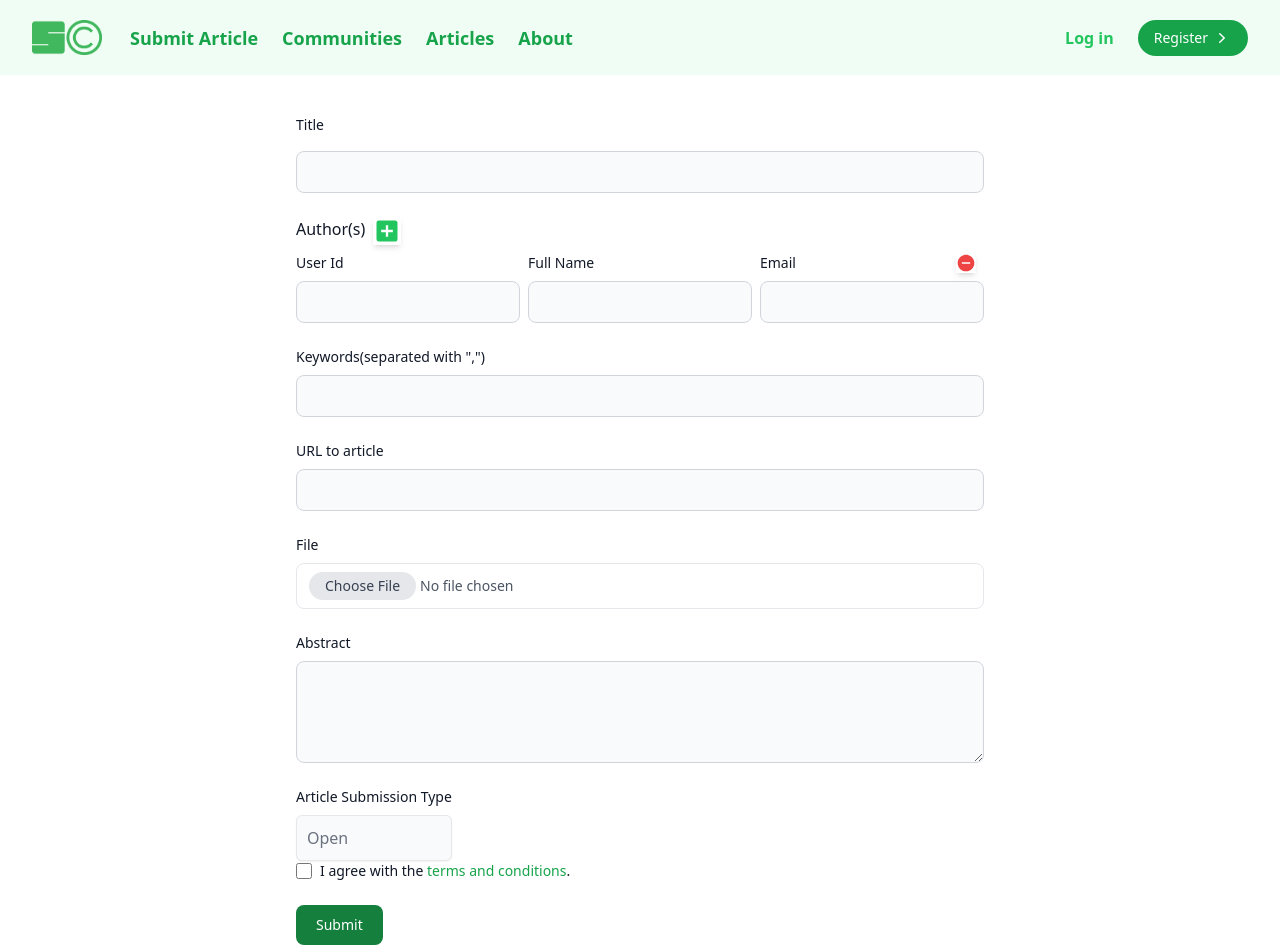
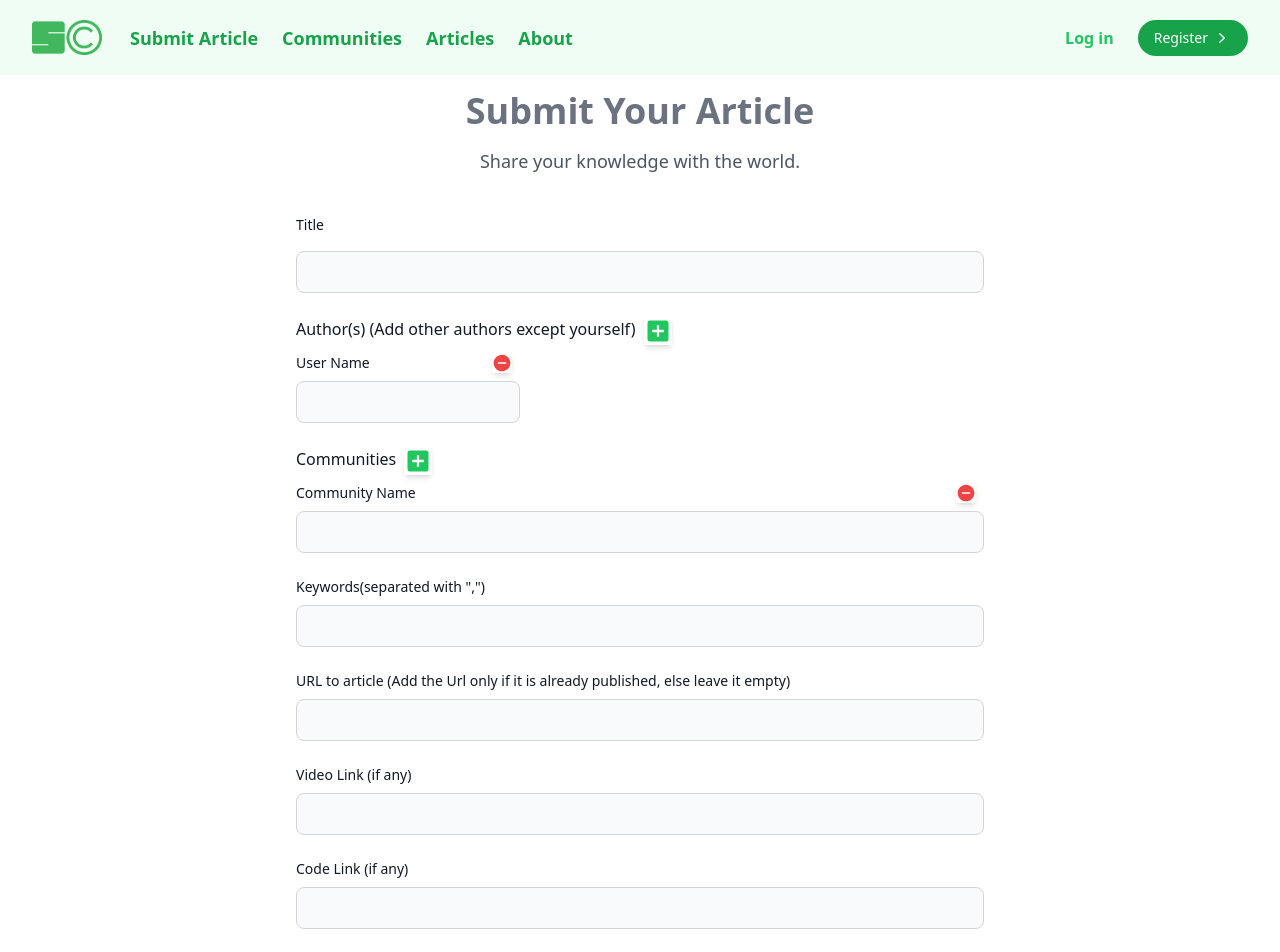
Before and after one commit to JyothiSwaroopReddy07/SciCommons-frontend, a React (Create React App) app: page /submitarticle in a window 1280 px wide. Shown: the top 952 px of the page. Built offline with nearby package versions, Linux system fonts and the light colour scheme.

Commit message:
added submit article page

```diff
--- a/src/App.js
+++ b/src/App.js
@@ -6,6 +6,8 @@ import ErrorPage from './Pages/ErrorPage/ErrorPage';
 import AllArticlesPage from './Pages/AllArticlesPage/AllArticlesPage';
 import Communities from './Pages/Communities/Communities';
 import SubmitArticle from './Pages/SubmitArticle/SubmitArticle';
+import SuccessfulSubmission from './Components/SuccessfulSubmission';
+import SuccessfulRegistration from './Components/SuccessfulRegistration';
 import { BrowserRouter as Router, Routes, Route } from 'react-router-dom';
 
 function App() {
@@ -18,6 +20,8 @@ function App() {
         <Route path='/articles' element={<AllArticlesPage />} />
         <Route path='/communities' element={<Communities/>}/>
         <Route path='/submitarticle' element={<SubmitArticle/>}/>
+        <Route path='/articlesuccessfulsubmission' element={<SuccessfulSubmission/>}/>
+        <Route path='/registersuccessful' element={<SuccessfulRegistration/>}/>
         <Route path = "*" element={<ErrorPage/>} />
       </Routes>
     </Router>
--- a/src/Pages/Register/Register.jsx
+++ b/src/Pages/Register/Register.jsx
@@ -47,7 +47,7 @@ const Register = () => {
             alert("Account created successfully!!! Please login to continue.")
 
             // Perform any additional actions after successful register, e.g., navigate to the home page
-            navigate('/login');
+            navigate('/registersuccessful');
           } catch (error) {
             // Handle register error
             if (error.response && error.response.data && error.response.data.username && error.response.data.username[0]) {
--- a/src/Pages/SubmitArticle/SubmitArticle.jsx
+++ b/src/Pages/SubmitArticle/SubmitArticle.jsx
@@ -1,47 +1,149 @@
-import React from "react";
+import React, {useState} from "react";
 import {useNavigate} from 'react-router-dom';
 import { MdAddBox,MdRemoveCircle } from "react-icons/md";
 import "./SubmitArticle.css";
 import NavBar from "../../Components/NavBar/NavBar";
 import Footer from "../../Components/Footer/Footer";
+import axios from "axios";
 
 const SubmitArticle = () => {
 
-    // const baseURL = "http://127.0.0.1:8000/api/";
-  const baseURL = 'https://scicommons-backend.onrender.com/api/';
-  const url = baseURL + "articles/create/";
+  const baseURL = 'https://scicommons-backend.onrender.com/api/article/';
 
-  const [authors, setAuthors] = React.useState([
+  const [authors, setAuthors] = useState([
     {
-      userName: "",
-      fullName: "",
-      email: "",
+      username: "",
     },
   ]);
-  const [type, setType] = React.useState("op");
+
+  const [communities, setCommunities] = useState([{
+    name: "",
+  }]);
+
+  const [authorIds, setAuthorIds] = useState([]);
+  const [communityIds, setCommunityIds] = useState([]);
+  const [status, setStatus] = useState("public");
+
 
   const navigate = useNavigate();
 
-  const submitForm = (e) => {
+  const validateUser = async(token) => {
+
+    for(let i=0; i < authors.length; i++){
+      if(authors[i].username === ""){
+        return false;
+      }
+      else{
+        try{
+          const response = await axios.get(`https://scicommons-backend.onrender.com/api/user/`, {
+            params: {
+              search: authors[i].username,
+            },
+            headers: {
+              "Content-Type": "application/json",
+              Authorization: `Bearer ${token}`,
+            },
+          })
+          console.log(response.data.success.results[0].id)
+          if(response.data.success.results.length === 0 || (response.data.success.results[0].username !== authors[i].username)){
+            return false;
+          }
+          else {
+            const newAuthorIds = [...authorIds, response.data.success.results[0].id];
+            setAuthorIds(newAuthorIds);
+          }
+        } catch(error){
+          console.log(error)
+          return false;
+        }
+      }
+    }
+    return true;
+  }
+
+  const validateCommunity = async(token) => {
+    for(let i=0; i<communities.length; i++){
+      if(communities[i].name === ""){
+        return false;
+      }
+      else{
+        try{
+          const response = await axios.get(`https://scicommons-backend.onrender.com/api/community/`, {
+            params: {
+              search: communities[i].name,
+            },
+            headers: {
+              "Content-Type": "application/json",
+              Authorization: `Bearer ${token}`,
+            },
+          })
+          console.log(response.data.success.results[0].id)
+          if(response.data.success.results.length === 0 || (response.data.success.results[0].Community_name !== communities[i].name)){
+            return false;
+          }
+          else {
+            const newCommunityIds = [...communityIds, response.data.success.results[0].id];
+            setCommunityIds(newCommunityIds);
+          }
+        } catch(error){
+          console.log(error)
+          return false;
+        }
+      }
+    }
+    return true;
+  }
+  const submitForm = async(e) => {
     e.preventDefault();
-    console.log("submitting");
-    const data = new FormData(e.target);
-    const value = Object.fromEntries(data.entries());
-    console.log(value.author);
-    console.log(JSON.stringify(value));
+    setAuthorIds([]);
+    setCommunityIds([]);
+    const form_data = new FormData(e.target);
+    const token = localStorage.getItem('token');
+    if(communities.length === 0) {
+      alert("Please enter atleast one community name")
+      return;
+    }
+    var res = await validateUser(token)
+    if( res === false){
+      alert("Please enter the correct usernames")
+      return;
+    }
+    res = await validateCommunity(token)
+    if(res === false){
+      alert("Please enter the correct community names")
+      return;
+    }
 
-    fetch(url, {
-      method: "POST",
-      headers: {
-        "Content-Type": "application/json",
-      },
-      body: JSON.stringify(value),
-    })
-      .then((res) => res.json())
-      .then((data) => console.log(data))
-      .catch((err) => console.log(err));
+    form_data.delete('authors');
+    form_data.delete('communities');
+    form_data.delete('username');
 
-    navigate("/");
+    for(let i=0;i<authorIds.length;i++){
+      form_data.append(`authors[${i}]`, JSON.stringify(authorIds[i]));
+    }
+
+    for(let i=0;i<communityIds.length;i++){
+      form_data.append(`communities[${i}]`, JSON.stringify(communityIds[i]));
+    }
+
+
+
+    try {
+      const response = await axios.post(baseURL, form_data, {
+        headers: {
+          "Content-Type": "multipart/form-data",
+          Authorization: `Bearer ${token}`,
+        },
+      });
+      console.log(response.data);
+    } catch (error) {
+      console.log(error.response.data)
+      alert(error.response.data.error);
+      console.log(error);
+      return;
+    }
+
+    navigate('/articlesuccessfulsubmission');
   };
 
 
@@ -49,9 +151,7 @@ const SubmitArticle = () => {
     setAuthors([
       ...authors,
       {
-        userName: "",
-        fullName: "",
-        email: "",
+        username: "",
       },
     ]);
   };
@@ -61,23 +161,58 @@ const SubmitArticle = () => {
     setAuthors(newAuthors);
    };
 
+   const addCommunity = () => {
+    setCommunities([
+      ...communities,
+      {
+        name: "",
+      },
+    ]);
+  };
+
+  const removeCommunity = (index) => {
+    const newCommunities = [...communities];
+    newCommunities.splice(index, 1);
+    setCommunities(newCommunities);
+  };
+
+  const changeAuthor = (e, index) => {
+    const newAuthors = [...authors];
+    newAuthors[index].username = e.target.value;
+    setAuthors(newAuthors);
+  };
+
+  const changeCommunity = (e, index) => {
+    const newCommunities = [...communities];
+    newCommunities[index].name = e.target.value;
+    setCommunities(newCommunities);
+  };
+
   return (
     <>
     <NavBar/>
+    <div className="flex flex-col items-center justify-center">
+      <h1 className="text-4xl font-bold mb-4 mt-4 text-center text-gray-500">
+        Submit Your Article
+      </h1>
+      <p className="text-lg text-gray-600 text-center">
+        Share your knowledge with the world.
+      </p>
+    </div>
     <div className="m-10 flex justify-center">
-      <form onSubmit={(e) => submitForm(e)}>
+      <form onSubmit={(e) => submitForm(e)} enctype="multipart/form-data">
         <div className="grid gap-6 mb-6 ">
           <div>
             <label
-              htmlFor="title"
+              htmlFor="article_name"
               className="block mb-4 text-sm font-medium text-gray-900 dark:text-white"
             >
               Title
             </label>
             <input
               type="text"
-              id="title"
-              name="title"
+              id="article_name"
+              name="article_name"
               className="bg-gray-50 border border-gray-300 text-gray-900 text-sm rounded-lg focus:ring-green-500 focus:border-green-500 block w-full p-2.5 dark:bg-gray-700 dark:border-gray-600 dark:placeholder-gray-400 dark:text-white dark:focus:ring-green-500 dark:focus:border-green-500"
               required
             />
@@ -87,7 +222,7 @@ const SubmitArticle = () => {
               htmlFor="id"
               className=" text-base mb-2 font-medium text-gray-900 dark:text-white flex flex-row"
             >
-              Author(s)
+              Author(s) (Add other authors except yourself)
               <MdAddBox
                 className="h-7 w-7 mx-2 shadow-md fill-green-500 active:shadow-none"
                 onClick={addAuthor}
@@ -97,43 +232,12 @@ const SubmitArticle = () => {
               return (
                 <div className="grid gap-2 md:grid-cols-3" key={index}>
                   <div>
-                    <label
-                      htmlFor="userName"
-                      className="block mb-2 text-sm font-medium text-gray-900 dark:text-white"
-                    >
-                      User Id
-                    </label>
-                    <input
-                      type="text"
-                      id="userName"
-                      name="author"
-                      className="bg-gray-50 border border-gray-300 text-gray-900 text-sm rounded-lg focus:ring-green-500 focus:border-green-500 block w-full p-2.5 dark:bg-gray-700 dark:border-gray-600 dark:placeholder-gray-400 dark:text-white dark:focus:ring-green-500 dark:focus:border-green-500"
-                      required
-                    />
-                  </div>
-                  <div>
-                    <label
-                      htmlFor="fullName"
-                      className="block mb-2 text-sm font-medium text-gray-900 dark:text-white"
-                    >
-                      Full Name
-                    </label>
-                    <input
-                      type="tel"
-                      id="fullName"
-                      name="fullName"
-                      className="bg-gray-50 border border-gray-300 text-gray-900 text-sm rounded-lg focus:ring-green-500 focus:border-green-500 block w-full p-2.5 dark:bg-gray-700 dark:border-gray-600 dark:placeholder-gray-400 dark:text-white dark:focus:ring-green-500 dark:focus:border-green-500"
-                      placeholder=""
-                      required
-                    />
-                  </div>
-                  <div>
                     <div className="flex flex-row justify-between">
                       <label
-                        htmlFor="email"
+                        htmlFor="userName"
                         className="block mb-2 text-sm font-medium text-gray-900 dark:text-white"
                       >
-                        Email
+                        User Name
                       </label>
                       <MdRemoveCircle
                         className="h-5 w-5 mx-2 shadow-md fill-red-500 active:shadow-none"
@@ -141,11 +245,50 @@ const SubmitArticle = () => {
                       />
                     </div>
                     <input
-                      type="email"
-                      id="email"
-                      name="email"
+                      type="text"
+                      id="username"
+                      name="username"
+                      onChange={(e)=>changeAuthor(e, index)}
                       className="bg-gray-50 border border-gray-300 text-gray-900 text-sm rounded-lg focus:ring-green-500 focus:border-green-500 block w-full p-2.5 dark:bg-gray-700 dark:border-gray-600 dark:placeholder-gray-400 dark:text-white dark:focus:ring-green-500 dark:focus:border-green-500"
-                      required
+                    />
+                  </div>
+                </div>
+              );
+            })}
+          </div>
+          <div>
+            <label
+              htmlFor="id"
+              className=" text-base mb-2 font-medium text-gray-900 dark:text-white flex flex-row"
+            >
+              Communities
+              <MdAddBox
+                className="h-7 w-7 mx-2 shadow-md fill-green-500 active:shadow-none"
+                onClick={addCommunity}
+              />
+            </label>
+            {communities.map((community, index) => {
+              return (
+                <div className="grid gap-2 md:grid-cols-1" key={index}>
+                  <div>
+                    <div className="flex flex-row justify-between">
+                      <label
+                        htmlFor="Community_name"
+                        className="block mb-2 text-sm font-medium text-gray-900 dark:text-white"
+                      >
+                        Community Name
+                      </label>
+                      <MdRemoveCircle
+                          className="h-5 w-5 mx-2 shadow-md fill-red-500 active:shadow-none"
+                          onClick={() => removeCommunity(index)}
+                        />
+                    </div>
+                    <input
+                      type="text"
+                      id="Community_name"
+                      name="Community_name"
+                      onChange={(e)=>changeCommunity(e, index)}
+                      className="bg-gray-50 border border-gray-300 text-gray-900 text-sm rounded-lg focus:ring-green-500 focus:border-green-500 block w-full p-2.5 dark:bg-gray-700 dark:border-gray-600 dark:placeholder-gray-400 dark:text-white dark:focus:ring-green-500 dark:focus:border-green-500"
                     />
                   </div>
                 </div>
@@ -171,23 +314,52 @@ const SubmitArticle = () => {
         </div>
         <div className="mb-6">
           <label
-            htmlFor="articleUrl"
+            htmlFor="link"
             className="block mb-2 text-sm font-medium text-gray-900 dark:text-white"
           >
-            URL to article
+            URL to article (Add the Url only if it is already published, else leave it empty)
           </label>
           <input
             type="url"
-            id="articleUrl"
-            name="articleUrl"
+            id="link"
+            name="link"
             className="bg-gray-50 border border-gray-300 text-gray-900 text-sm rounded-lg focus:ring-green-500 focus:border-green-500 block w-full p-2.5 dark:bg-gray-700 dark:border-gray-600 dark:placeholder-gray-400 dark:text-white dark:focus:ring-green-500 dark:focus:border-green-500"
-            required
+          />
+        </div>
+
+        <div className="mb-6">
+          <label
+            htmlFor="video"
+            className="block mb-2 text-sm font-medium text-gray-900 dark:text-white"
+          >
+            Video Link (if any)
+          </label>
+          <input
+            type="url"
+            id="video"
+            name="video"
+            className="bg-gray-50 border border-gray-300 text-gray-900 text-sm rounded-lg focus:ring-green-500 focus:border-green-500 block w-full p-2.5 dark:bg-gray-700 dark:border-gray-600 dark:placeholder-gray-400 dark:text-white dark:focus:ring-green-500 dark:focus:border-green-500"
+          />
+        </div>
+
+        <div className="mb-6">
+          <label
+            htmlFor="Code"
+            className="block mb-2 text-sm font-medium text-gray-900 dark:text-white"
+          >
+            Code Link (if any)
+          </label>
+          <input
+            type="url"
+            id="Code"
+            name="Code"
+            className="bg-gray-50 border border-gray-300 text-gray-900 text-sm rounded-lg focus:ring-green-500 focus:border-green-500 block w-full p-2.5 dark:bg-gray-700 dark:border-gray-600 dark:placeholder-gray-400 dark:text-white dark:focus:ring-green-500 dark:focus:border-green-500"
           />
         </div>
         <div className="mb-6">
             <label htmlfor="file" className="block mb-2 text-sm font-medium text-gray-900 dark:text-white">File</label>
 
-            <input type="file" className="block w-full px-3 py-2 mt-2 text-sm text-gray-600 bg-white border border-gray-200 rounded-lg file:bg-gray-200 file:text-gray-700 file:text-sm file:px-4 file:py-1 file:border-none file:rounded-full dark:file:bg-gray-800 dark:file:text-gray-200 dark:text-gray-300 placeholder-gray-400/70 dark:placeholder-gray-500 focus:border-blue-400 focus:outline-none focus:ring focus:ring-blue-300 focus:ring-opacity-40 dark:border-gray-600 dark:bg-gray-900 dark:focus:border-blue-300" />
+            <input type="file" required name="article_file" accept="application/pdf" className="block w-full px-3 py-2 mt-2 text-sm text-gray-600 bg-white border border-gray-200 rounded-lg file:bg-gray-200 file:text-gray-700 file:text-sm file:px-4 file:py-1 file:border-none file:rounded-full dark:file:bg-gray-800 dark:file:text-gray-200 dark:text-gray-300 placeholder-gray-400/70 dark:placeholder-gray-500 focus:border-blue-400 focus:outline-none focus:ring focus:ring-blue-300 focus:ring-opacity-40 dark:border-gray-600 dark:bg-gray-900 dark:focus:border-blue-300" />
         </div>
         <div className="mb-6">
           <label
@@ -216,18 +388,18 @@ const SubmitArticle = () => {
             <select
               className="w-full p-2.5 text-gray-500 bg-gray-50 border rounded-md shadow-sm outline-none appearance-none focus:border-green-600"
               onChange={(e) => {
-                setType(e.target.value);
+                setStatus(e.target.value);
               }}
-              name="type"
+              name="status"
             >
-              <option selected value={"open"}>
-                Open
+              <option selected value={"public"}>
+                Public
               </option>
               <option value={"private"}>Private</option>
             </select>
           </div>
         </div>
-        <div className="flex items-start mb-6">
+        <div className="flex items-start mb-6 mt-3">
           <div className="flex items-center h-5">
             <input
               id="remember"
@@ -243,7 +415,7 @@ const SubmitArticle = () => {
           >
             I agree with the{" "}
             <a
-              href="#"
+              href="/terms-and-conditions"
               className="text-green-600 hover:underline dark:text-green-500"
             >
               terms and conditions
```
Also changed, not shown: src/Components/SuccessfulRegistration.jsx (added, +24 -0 lines), src/Components/SuccessfulSubmission.jsx (added, +24 -0 lines).
